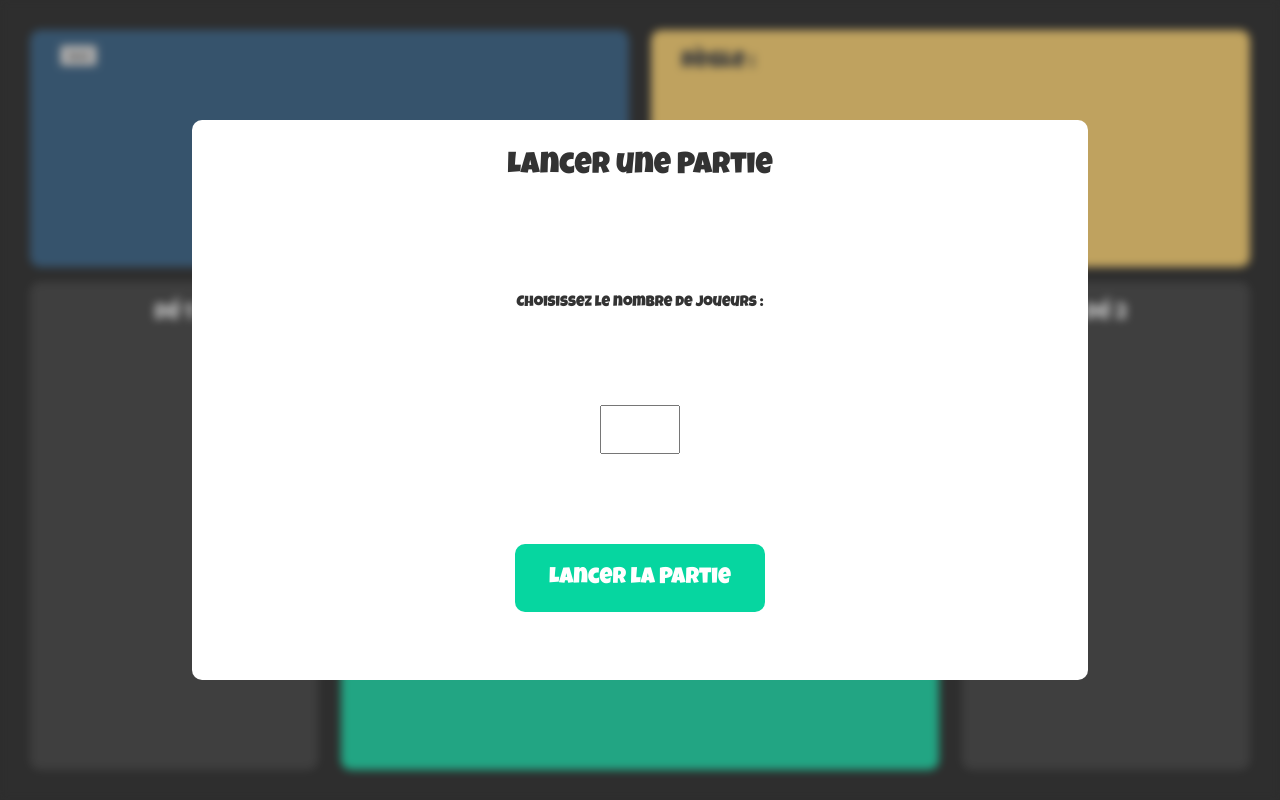
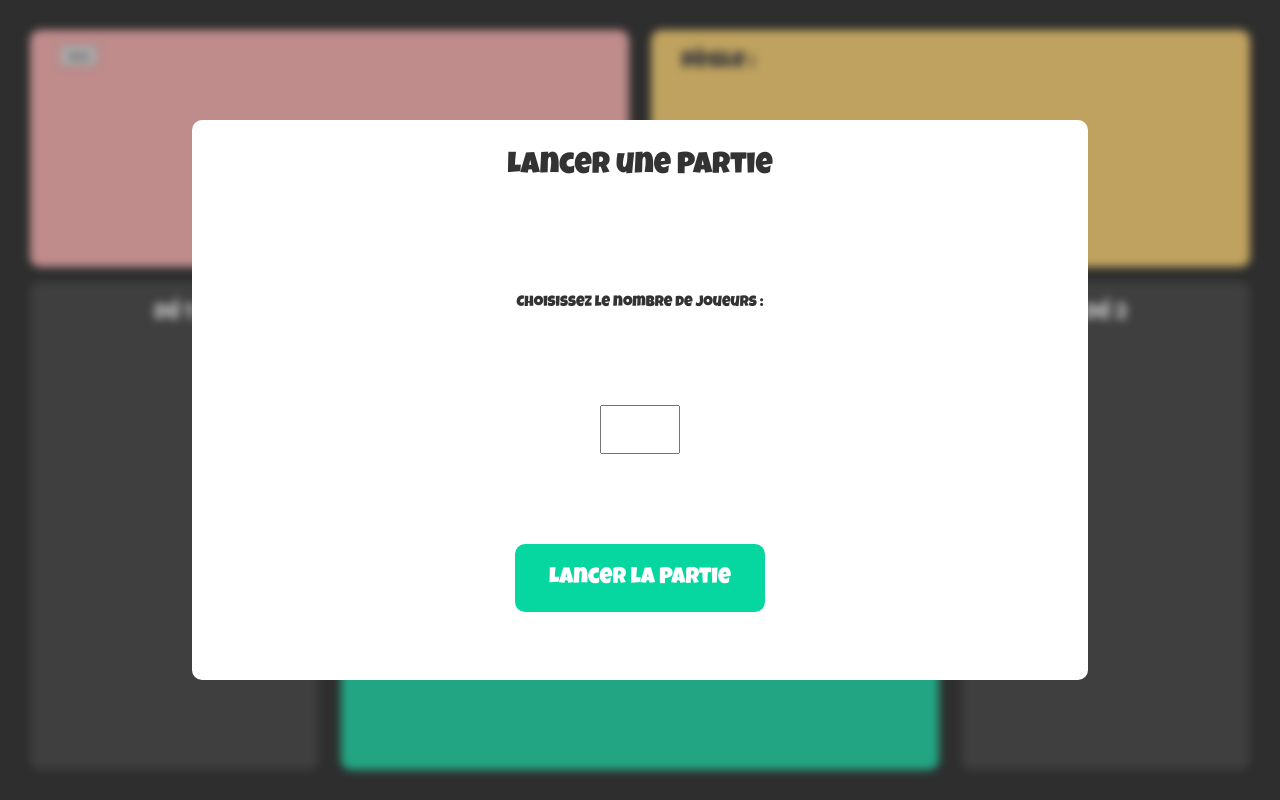
Before and after one commit to xonyis/TrimanVue, a Vue app: page / in a window 1280 px wide. Built offline with nearby package versions, Linux system fonts and the light colour scheme; a web font is replaced by a local one.

Commit message:
couleur joueur

```diff
--- a/src/components/GameComponent.vue
+++ b/src/components/GameComponent.vue
@@ -114,8 +114,7 @@ export default {
 }
 
 .parent >div{
-    border-radius: 10px;
-    padding: 1em 2em;
+
 }
 
 .parent {
@@ -130,9 +129,11 @@ grid-row-gap: 1em;
 width: 100%;
 height: 100%;
 }
-.div1 { grid-area: 1 / 1 / 3 / 5;
-    background-color: var(--blue);
+.div1 {
+    grid-area: 1 / 1 / 3 / 5;
     display: flex;
+    padding: 0;
+    margin: 0;
     flex-direction: column;
 }
 .tourContainer {
@@ -153,9 +154,13 @@ height: 100%;
 .div2 { grid-area: 1 / 5 / 3 / 9;
     background: var(--yellow);
     color: var(--black);
+    border-radius: 10px;
+    padding: 1em 2em;
 }
 .div3 { grid-area: 3 / 3 / 5 / 7;
     background: var(--red);
+    border-radius: 10px;
+    padding: 1em 2em;
 }
 .div4 { grid-area: 5 / 3 / 7 / 7;
     background: var(--green);
@@ -163,6 +168,8 @@ height: 100%;
     font-size: 1.5em;
     display: flex;
     align-items: center;
+    border-radius: 10px;
+    padding: 1em 2em;
 }
 .div5 { grid-area: 3 / 1 / 7 / 3;
     background: var(--black);
@@ -170,12 +177,16 @@ height: 100%;
     display: flex;
     flex-direction: column;
     align-items: center;
+    border-radius: 10px;
+    padding: 1em 2em;
 }
 
 .div6 { grid-area: 3 / 7 / 7 / 9;
     background: var(--black);
     text-align: center;
     color: #e6e6e6;
+    border-radius: 10px;
+    padding: 1em 2em;
 
 }
 
--- a/src/components/PlayerRotationComponent.vue
+++ b/src/components/PlayerRotationComponent.vue
@@ -1,9 +1,9 @@
 <template>
-  <main>
+  <main :style="{ backgroundColor: couleurActuelle }">
     <ul>
       <li v-for="joueur in joueurs" :key="joueur.id">{{ joueur.nom }} {{ joueur.id }}</li>
     </ul>
-    <button @click="ajouterJoueur">test</button>
+    <button @click="changerCouleur">test</button>
   </main>
 </template>
 <script>
@@ -11,20 +11,17 @@ export default {
   data() {
     return {
       nombreJoueurs: 0,
+      couleurs: ["#FFADAD", "#FFD6A5", "#FDFFB6", "#CAFFBF", "#9BF6FF", "#A0C4FF", "#BDB2FF", "#FFC6FF"],
+      couleurActuelle: "#FFADAD", // Couleur par défaut
 
       joueurs: [],
+
     };
   },
   props: {
     nbrPlayers: {type: Number},
   },
   methods: {
-    changerJoueur(nouveauJoueur) {
-      // Logique pour changer le joueur actif
-      console.log('Changer de joueur vers', nouveauJoueur);
-      // Mettez en œuvre la logique de changement de joueur ici
-    },
-
     ajouterJoueur(nombreJoueurs) {
       console.log(this.nbrPlayers);
       this.joueurs = []
@@ -32,11 +29,18 @@ export default {
         this.joueurs.push({
           id: i+1,
           nom: 'Joueur',  // Propriétés de chaque joueur, à personnaliser selon vos besoins
-          // ... d'autres propriétés
+          color: this.couleurs[i]
         });
       }
       console.log(this.joueurs);
     },
+
+    changerCouleur() {
+      // Choisir une couleur aléatoire dans le tableau
+      const nouvelleCouleur = this.couleurs[Math.floor(Math.random() * this.couleurs.length)];
+      // Mettre à jour la couleur actuelle
+      this.couleurActuelle = nouvelleCouleur;
+    }
   },
   watch: {
     nbrPlayers: function(nouvellesInfos) {
@@ -45,3 +49,13 @@ export default {
   },
 };
 </script>
+<style scoped>
+main{
+  padding: 0;
+  margin: 0;
+  width: 100%;
+  height: 100%;
+  border-radius: 10px;
+  padding: 1em 2em;
+}
+</style>
```
